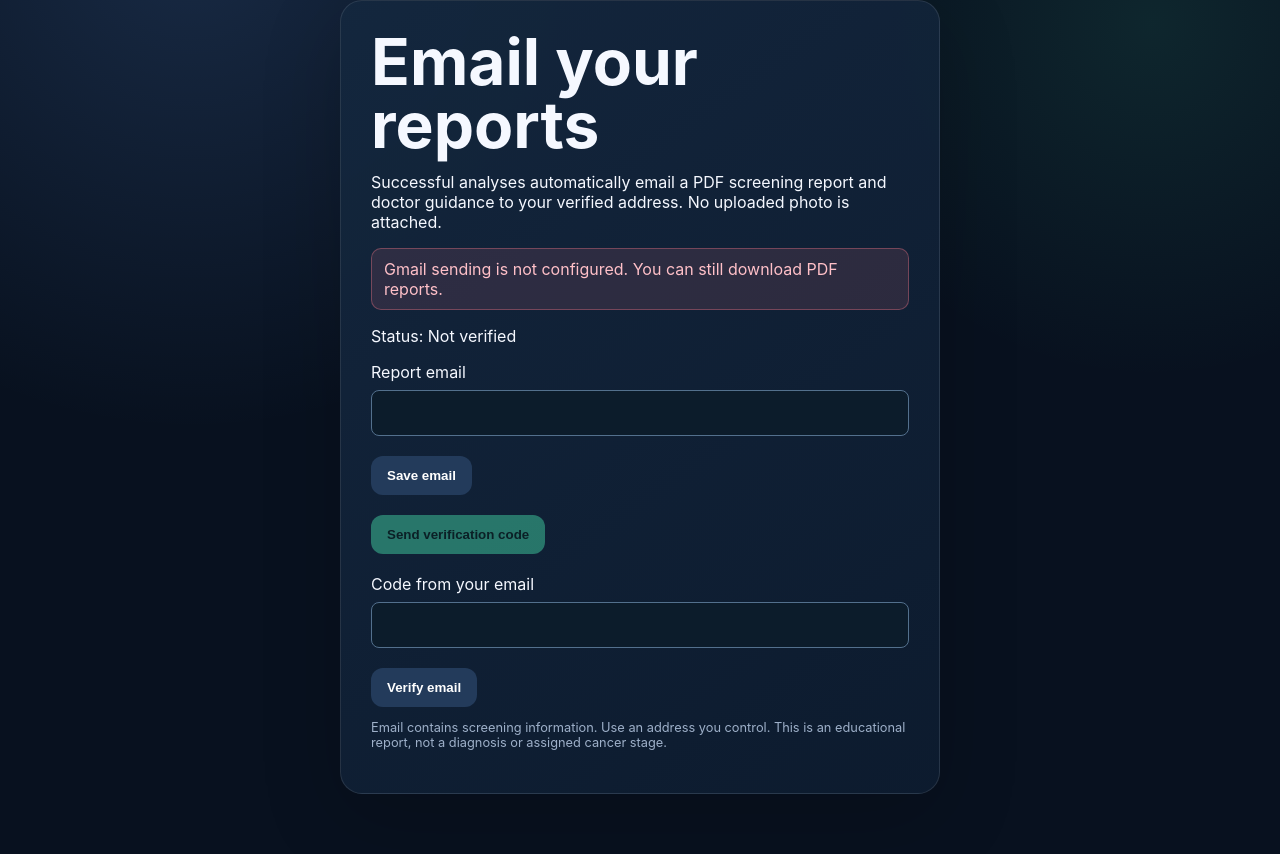
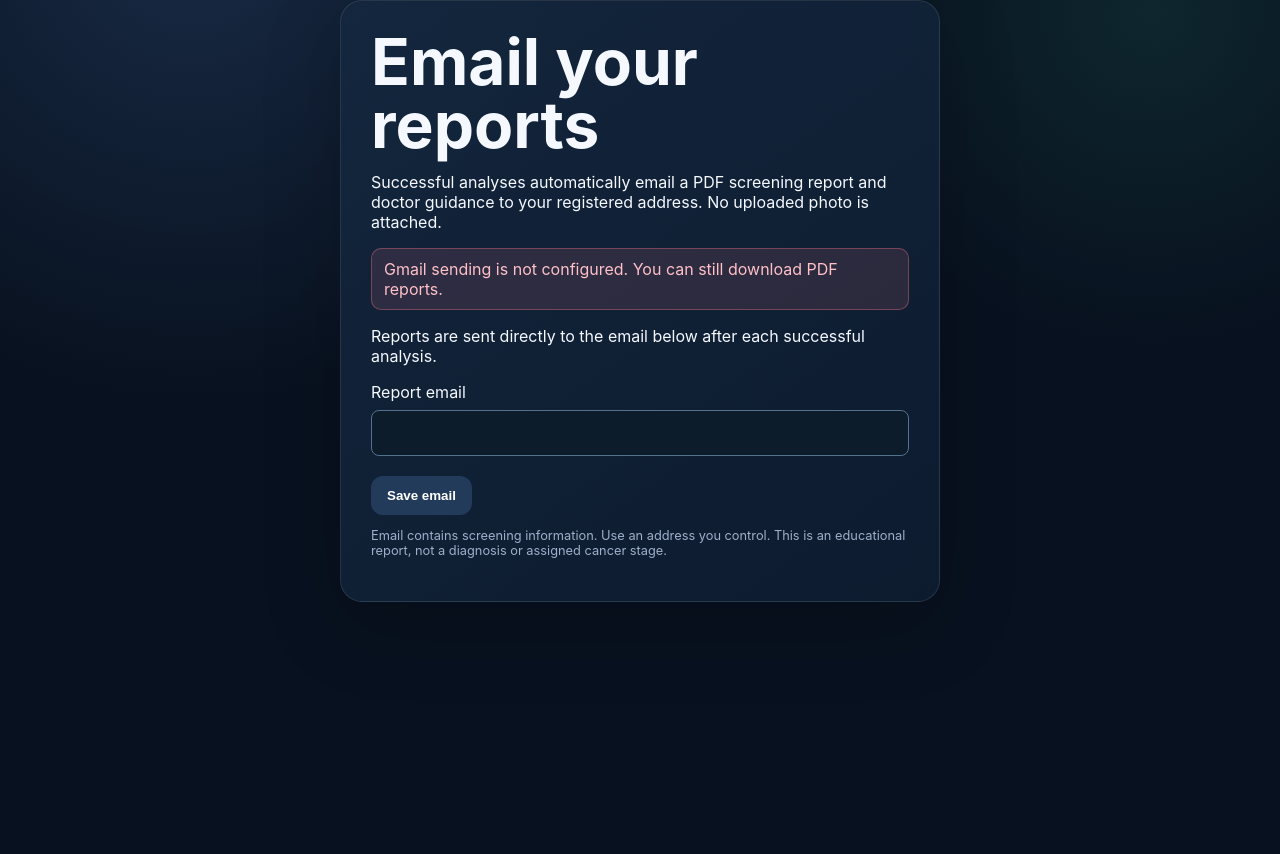
Before and after one commit to siddharth822/skin-cancer-project, a FastAPI app: template SkinSight_AI/app/templates/account.html in a window 1280 px wide. Shown: the part 69-923 px from the top of the page. After the commit the page ends 671 px from the top, so only its background shows below. Run offline with FastAPI, Linux system fonts and the light colour scheme; the template is opened without the code that fills it, so the values that code supplies are empty.

Commit message:
Send reports directly to registered email without verification

```diff
--- a/SkinSight_AI/app/main.py
+++ b/SkinSight_AI/app/main.py
@@ -164,26 +164,6 @@ def account(request: Request,user: str = Depends(auth.require_user)):
 @app.post('/account/email')
 def account_email(request: Request,email: str=Form(...),csrf: str=Form(...),user: str=Depends(auth.require_user)):
     auth.check_csrf(request,csrf)
-    try:auth.set_email(user,email);message='Email saved. Verify it below to receive reports.'
+    try:auth.set_email(user,email);message='Email saved. Future screening reports will be sent directly to this address.'
     except ValueError as exc:message=str(exc)
     return account_page(request,user,message)
-
-
-@app.post('/account/send-code')
-def send_code(request: Request,csrf: str=Form(...),user: str=Depends(auth.require_user)):
-    auth.check_csrf(request,csrf)
-    profile=auth.email_profile(user)
-    if not reporting.smtp_ready():return account_page(request,user,'Gmail sending is not configured on this server yet. Report downloads still work.')
-    if not profile['email']:return account_page(request,user,'Save an email address first.')
-    try:code=auth.verification_code(user)
-    except ValueError as exc:return account_page(request,user,str(exc))
-    status=reporting.send_mail(profile['email'],'Verify your SkinSight email','Your verification code is '+code+'. It expires in 10 minutes. If you did not request this, ignore this email.')
-    return account_page(request,user,'Verification email accepted by Gmail. Check your inbox and spam folder.' if status=='accepted' else reporting.delivery_message(status))
-
-
-@app.post('/account/verify')
-def verify_account_email(request: Request,code: str=Form(...),csrf: str=Form(...),user: str=Depends(auth.require_user)):
-    auth.check_csrf(request,csrf)
-    try:auth.verify_email(user,code);message='Email verified. Future screening reports will be emailed automatically.'
-    except ValueError as exc:message=str(exc)
-    return account_page(request,user,message)
--- a/SkinSight_AI/app/reporting.py
+++ b/SkinSight_AI/app/reporting.py
@@ -1,4 +1,4 @@
-"""Owner-only screening reports and TLS SMTP delivery."""
+"""Owner-only screening reports and direct TLS SMTP delivery."""
 import json
 import os
 import secrets
@@ -97,8 +97,8 @@ def get_report(username,report_id):
 
 def deliver_report(username,report_id):
     result=get_report(username,report_id)
-    with auth.connect() as db:user=db.execute('SELECT email,email_verified FROM users WHERE username=?',(username,)).fetchone()
-    if not user or not user['email'] or not user['email_verified']:status='verification_required'
+    with auth.connect() as db:user=db.execute('SELECT email FROM users WHERE username=?',(username,)).fetchone()
+    if not user or not user['email']:status='email_required'
     else:status=send_mail(user['email'],'Your SkinSight screening report',report_text(result),make_pdf(report_text(result)))
     with auth.connect() as db:db.execute('UPDATE reports SET email_status=? WHERE id=? AND username=?',(status,report_id,username))
 
--- a/SkinSight_AI/app/static/app.js
+++ b/SkinSight_AI/app/static/app.js
@@ -108,7 +108,7 @@ function showError(msg) {
 
 
 async function watchEmail(url, version) {
-  const messages = {auth_failed: "Gmail rejected the sender login. Restart start_with_gmail.bat with the sender Gmail address and its Google App Password.", recipient_refused: "Check your recipient email address in Email settings.", sender_refused: "Gmail rejected the sending address. Check the sender configuration.", tls_failed: "Secure Gmail connection failed. Check computer date/time and network.", accepted: "Gmail accepted your report email. Check your inbox and spam folder.", failed: "Email could not be sent. Download your report here; check the sending Gmail configuration.", not_configured: "Email sending is not configured. Your PDF report is available to download.", verification_required: "Verify your email in Email settings to receive future reports automatically."};
+  const messages = {auth_failed: "Gmail rejected the sender login. Restart start_with_gmail.bat with the sender Gmail address and its Google App Password.", recipient_refused: "Check your recipient email address in Email settings.", sender_refused: "Gmail rejected the sending address. Check the sender configuration.", tls_failed: "Secure Gmail connection failed. Check computer date/time and network.", accepted: "Gmail accepted your report email. Check your inbox and spam folder.", failed: "Email could not be sent. Download your report here; check the sending Gmail configuration.", not_configured: "Email sending is not configured. Your PDF report is available to download.", email_required: "Add your report email in Email settings to receive future reports automatically."};
   for (let attempt = 0; attempt < 25; attempt++) {
     if (version !== imageVersion) return;
     try {
--- a/SkinSight_AI/app/templates/account.html
+++ b/SkinSight_AI/app/templates/account.html
@@ -1,10 +1,9 @@
 <!doctype html><html lang="en"><head><meta charset="utf-8"><meta name="viewport" content="width=device-width, initial-scale=1"><title>Email settings · SkinSight</title><link rel="stylesheet" href="/static/styles.css"></head><body>
 <header class="topbar"><div class="brand">SkinSight <span>AI</span></div><a href="/">Back to screening</a></header>
-<main class="page" style="max-width:600px"><section class="card"><h1>Email your reports</h1><p>Successful analyses automatically email a PDF screening report and doctor guidance to your verified address. No uploaded photo is attached.</p>
+<main class="page" style="max-width:600px"><section class="card"><h1>Email your reports</h1><p>Successful analyses automatically email a PDF screening report and doctor guidance to your registered address. No uploaded photo is attached.</p>
 {% if message %}<p role="status">{{ message }}</p>{% endif %}
 {% if not mail_ready %}<p class="error">Gmail sending is not configured. You can still download PDF reports.</p>{% endif %}
-<p>Status: {{ 'Verified' if profile.email_verified else 'Not verified' }}</p>
+<p>Reports are sent directly to the email below after each successful analysis.</p>
 <form action="/account/email" method="post"><input type="hidden" name="csrf" value="{{ csrf }}"><label for="email">Report email</label><input id="email" name="email" class="auth-input" type="email" required maxlength="254" value="{{ profile.email or '' }}"><button class="btn secondary">Save email</button></form>
-{% if not profile.email_verified %}<form action="/account/send-code" method="post" style="margin-top:20px"><input type="hidden" name="csrf" value="{{ csrf }}"><button class="btn primary" {% if not mail_ready %}disabled{% endif %}>Send verification code</button></form>
-<form action="/account/verify" method="post" style="margin-top:20px"><input type="hidden" name="csrf" value="{{ csrf }}"><label for="code">Code from your email</label><input id="code" name="code" class="auth-input" required pattern="[0-9]{6}" maxlength="6" autocomplete="one-time-code"><button class="btn secondary">Verify email</button></form>{% endif %}
+
 <p class="small muted">Email contains screening information. Use an address you control. This is an educational report, not a diagnosis or assigned cancer stage.</p></section></main></body></html>
--- a/SkinSight_AI/app/templates/login.html
+++ b/SkinSight_AI/app/templates/login.html
@@ -6,7 +6,7 @@
 <form method="post" action="{{ '/register' if register else '/login' }}">
 <input type="hidden" name="csrf" value="{{ csrf }}">
 <label for="username">{{ "Username" if register else "Username or email" }}</label><input id="username" name="username" required minlength="3" maxlength="{{ 32 if register else 254 }}" {% if register %}pattern="[a-zA-Z0-9_]+"{% endif %} autocomplete="username" class="auth-input">
-{% if register %}<label for="email">Email for screening reports</label><input class="auth-input" id="email" name="email" type="email" maxlength="254" required autocomplete="email"><p class="small muted">After logging in, verify this address in Email settings. Successful analyses will email your screening report and doctor guidance.</p>{% endif %}
+{% if register %}<label for="email">Email for screening reports</label><input class="auth-input" id="email" name="email" type="email" maxlength="254" required autocomplete="email"><p class="small muted">Successful analyses send your screening report and doctor guidance directly to this email.</p>{% endif %}
 <label for="password">Password</label><input id="password" name="password" type="password" required minlength="{{ 12 if register else 1 }}" maxlength="128" autocomplete="{{ 'new-password' if register else 'current-password' }}" class="auth-input">
 {% if register %}<p class="small muted">Use 12 or more characters. Choose a unique password.</p>{% endif %}
 <button class="btn primary" type="submit">{{ 'Create account' if register else 'Log in' }}</button></form>
```
Also changed, not shown: SkinSight_AI/DEVELOPMENT_STATUS.md (+1 -1 lines), SkinSight_AI/app/auth.py (+0 -19 lines), SkinSight_AI/tests/test_api.py (+1 -1 lines), SkinSight_AI/tests/test_reports.py (+10 -13 lines), SkinSight_AI/README.md, 3 other files.
